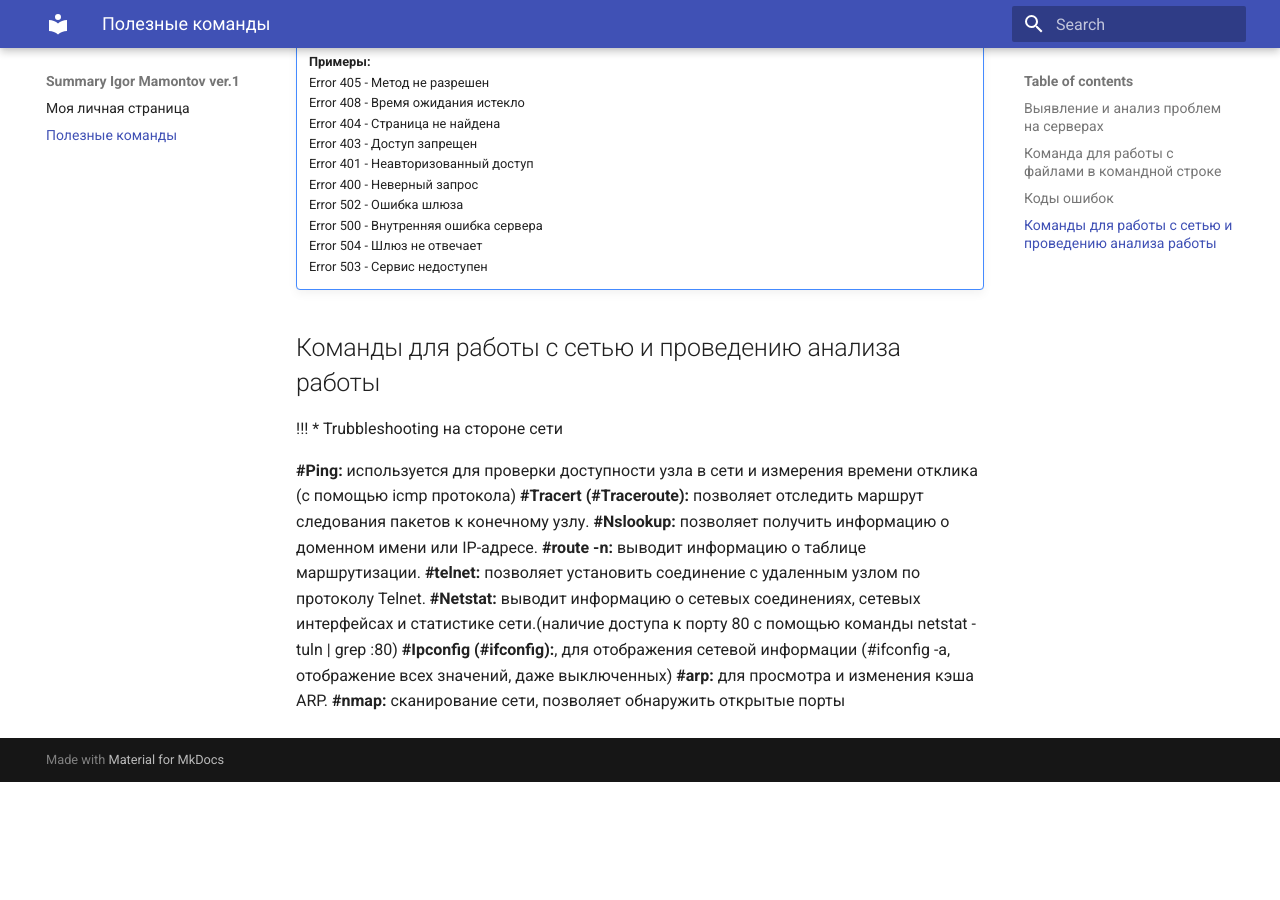
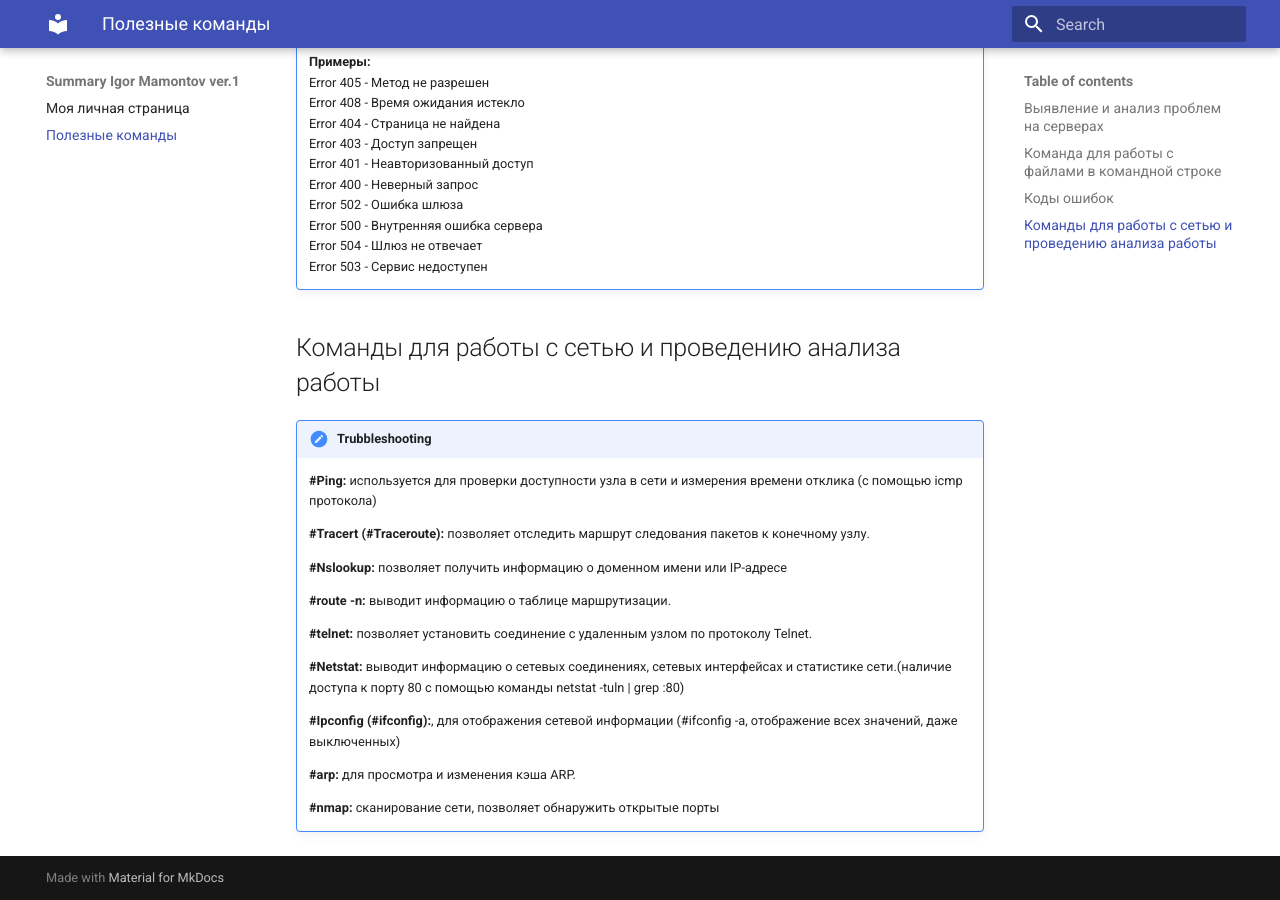
Before and after one commit to Mamontosik/IgorMamontov_Summary, an MkDocs documentation site: the page built from docs/admin.md, in a window 1280 px wide and 900 px high, scrolled down 2787 px. Built offline with MkDocs 1.6.1 and Material for MkDocs 9.7.7, drawn with Linux system fonts in a browser that asks for light colours; before the commit the page ends 3569 px from its top, so only the background shows below that.

Commit message:
Изменение оформления страницы

```diff
--- a/docs/admin.md
+++ b/docs/admin.md
@@ -168,14 +168,30 @@
     <br>
 
 ## Команды для работы с сетью и проведению анализа работы
-!!! * Trubbleshooting на стороне сети
+!!! Trubbleshooting на стороне сети
 
-  **#Ping:** используется для проверки доступности узла в сети и измерения времени отклика (с помощью icmp протокола)
-  **#Tracert (#Traceroute):** позволяет отследить маршрут следования пакетов к конечному узлу.
-  **#Nslookup:** позволяет получить информацию о доменном имени или IP-адресе.
-  **#route -n:** выводит информацию о таблице маршрутизации.
-  **#telnet:** позволяет установить соединение с удаленным узлом по протоколу Telnet.
-  **#Netstat:** выводит информацию о сетевых соединениях, сетевых интерфейсах и статистике сети.(наличие доступа к порту 80 с помощью команды netstat -tuln | grep :80)
-  **#Ipconfig (#ifconfig):**, для отображения сетевой информации (#ifconfig -a, отображение всех значений, даже выключенных)
-  **#arp:** для просмотра и изменения кэша ARP.
-  **#nmap:** сканирование сети, позволяет обнаружить открытые порты
+    **#Ping:** используется для проверки доступности узла в сети и измерения времени отклика (с помощью icmp протокола)
+    <br>
+
+    **#Tracert (#Traceroute):** позволяет отследить маршрут следования пакетов к конечному узлу.
+    <br>
+
+    **#Nslookup:** позволяет получить информацию о доменном имени или IP-адресе
+    <br>
+
+    **#route -n:** выводит информацию о таблице маршрутизации.
+    <br>
+
+    **#telnet:** позволяет установить соединение с удаленным узлом по протоколу Telnet.
+    <br>
+
+    **#Netstat:** выводит информацию о сетевых соединениях, сетевых интерфейсах и статистике сети.(наличие доступа к порту 80 с помощью команды netstat -tuln | grep :80)
+    <br>
+
+    **#Ipconfig (#ifconfig):**, для отображения сетевой информации (#ifconfig -a, отображение всех значений, даже выключенных)
+    <br>
+
+    **#arp:** для просмотра и изменения кэша ARP.
+    <br>
+
+    **#nmap:** сканирование сети, позволяет обнаружить открытые порты
```
